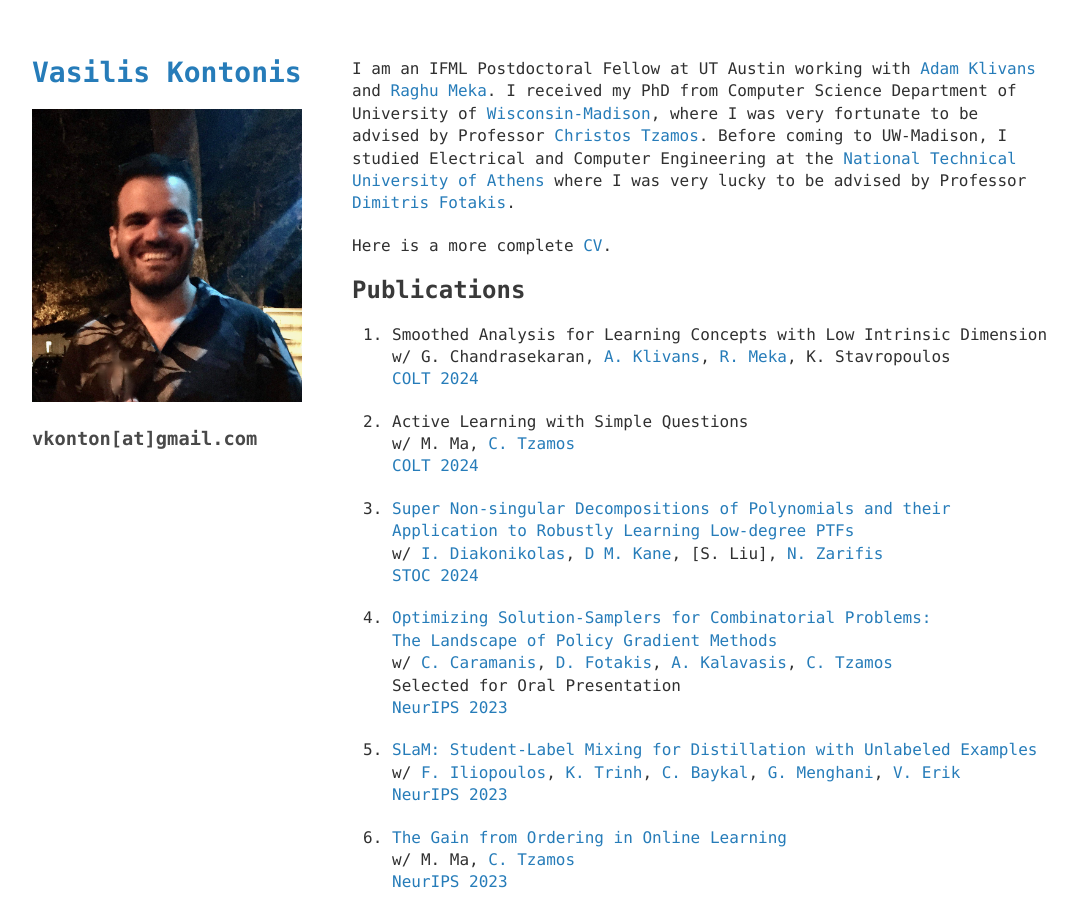
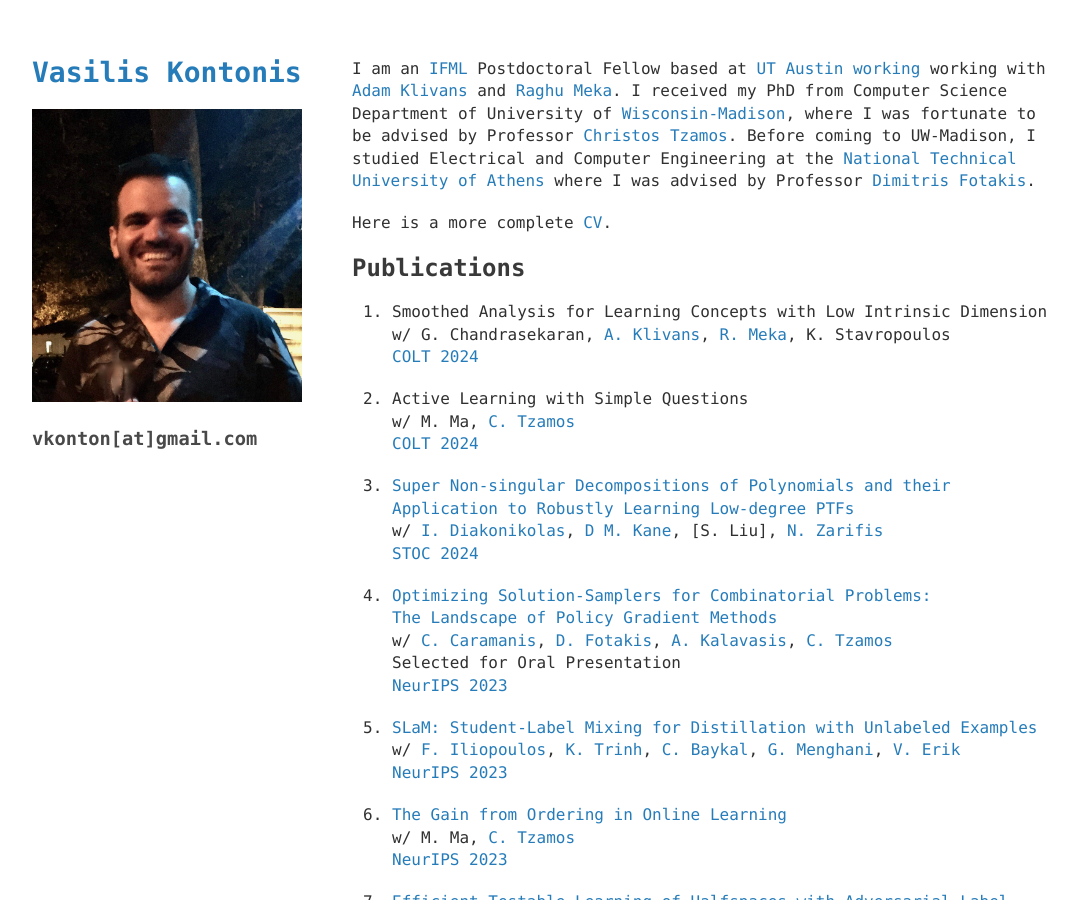
Before and after one commit to vkonton/vkonton.github.io, a Jekyll site: the page built from index.md, in a window 1280 px wide and 900 px high. Shown: the whole window, without its empty margins (98-1175 px from the left). Built offline with Jekyll 4.4.1, drawn with Linux system fonts in a browser that asks for light colours.

Commit message:
Update intro

```diff
--- a/index.md
+++ b/index.md
@@ -2,11 +2,11 @@
 layout: default
 ---
 
-I am an IFML Postdoctoral Fellow at UT Austin working with [Adam Klivans][klivans] and [Raghu Meka][meka]. I received my PhD from Computer Science Department of University of
-[Wisconsin-Madison][uwm], where I was very fortunate to be advised by Professor
+I am an [IFML](https://www.ifml.institute)  Postdoctoral Fellow based at [UT Austin working](https://www.cs.utexas.edu)
+working with [Adam Klivans][klivans] and [Raghu Meka][meka]. I received my PhD from Computer Science Department of University of
+[Wisconsin-Madison][uwm], where I was fortunate to be advised by Professor
 [Christos Tzamos][tzamos-page].  Before coming to UW-Madison, I studied Electrical and Computer Engineering at
-the [National Technical University of Athens][ece-ntua] where I was very lucky
-to be advised by Professor [Dimitris Fotakis][fotakis-page].
+the [National Technical University of Athens][ece-ntua] where I was advised by Professor [Dimitris Fotakis][fotakis-page].
 
 Here is a more complete [CV](assets/cv/cv.pdf).
 
```
